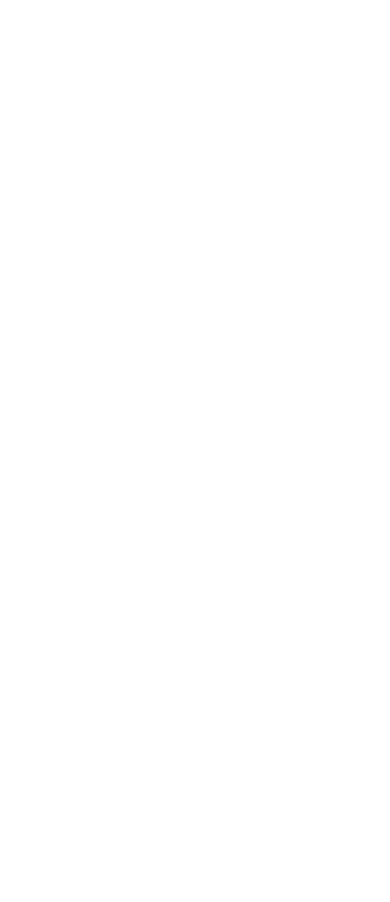
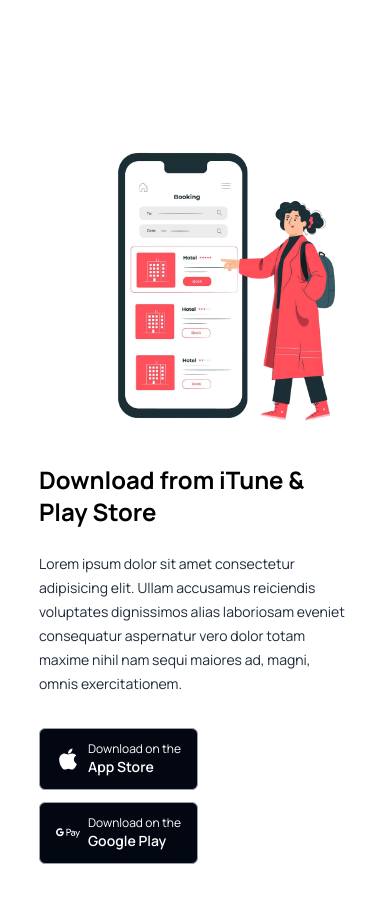
Before and after one commit to mehedikhan3281/food-delivery-landing, a Next.js app: page / in a window 390 px wide. Shown: the part 8700-9602 px from the top of the page. Before the commit the page ends 8700 px from the top, so only its background shows below. Built offline with nearby package versions, Linux system fonts and the light colour scheme.

Commit message:
added mobile app

```diff
--- a/src/components/UI/Home/Home.tsx
+++ b/src/components/UI/Home/Home.tsx
@@ -5,6 +5,7 @@ import ClientReview from "./ClientReview/ClientReview";
 import Feature from "./Feature/Feature";
 import Hero from "./Hero/Hero";
 import HowItWork from "./HowItWork/HowItWork";
+import MobileApp from "./MobileApp/MobileApp";
 import Restaurant from "./Restaurant/Restaurant";
 
 
@@ -18,6 +19,7 @@ const Home = () => {
             <About/>
             <Feature/>
             <ClientReview/>
+            <MobileApp/>
         </div>
     );
 };
--- /dev/null
+++ b/src/components/UI/Home/MobileApp/MobileApp.tsx
@@ -0,0 +1,45 @@
+import Image from 'next/image';
+import React from 'react';
+import { FaApple, FaGooglePay } from 'react-icons/fa';
+
+const MobileApp = () => {
+    return (
+        <div className='py-16'>
+            <div className='w-[80%] mx-auto mt-16 grid grid-cols-1 lg:grid-cols-2 gap-6 items-center'>
+                <Image
+                    src='/images/app.png'
+                    alt='app'
+                    width={800}
+                    height={800}
+                    className='object-cover'
+                />
+                <div>
+                    <h1 className='text-2xl sm:text-4xl font-bold leading-8 sm:leading-12'>
+                        Download from iTune & Play Store
+                    </h1>
+                    <p className='mt-6 text-sm sm:text-base text-gray-800 leading-6 sm:leading-8 dark:text-gray-400'>
+                        Lorem ipsum dolor sit amet consectetur adipisicing elit. Ullam accusamus reiciendis voluptates dignissimos alias laboriosam eveniet consequatur aspernatur vero dolor totam maxime nihil nam sequi maiores ad, magni, omnis exercitationem.
+                    </p>
+                    <div className='sm:flex space-y-3 sm:space-y-0 space-x-4 mt-8'>
+                        <a href="#_" className='flex w-fit items-center ground border border-gray-400 px-4 py-3 rounded-md bg-gray-950 transition-all duration-300'>
+                            <FaApple className='text-2xl mr-2 text-white transition-all duration-300'/>
+                            <div>
+                                <p className='text-xs text-white transition-all duration-300'>Download on the</p>
+                                <p className='text-sm font-semibold text-white transition-all duration-300'>App Store</p>
+                            </div>
+                        </a>
+                        <a href="#_" className='flex w-fit items-center ground border border-gray-400 px-4 py-3 rounded-md bg-gray-950 transition-all duration-300'>
+                            <FaGooglePay className='text-2xl mr-2 text-white transition-all duration-300'/>
+                            <div>
+                                <p className='text-xs text-white transition-all duration-300'>Download on the</p>
+                                <p className='text-sm font-semibold text-white transition-all duration-300'>Google Play</p>
+                            </div>
+                        </a>
+                    </div>
+                </div>
+            </div>
+        </div>
+    );
+};
+
+export default MobileApp;
```
